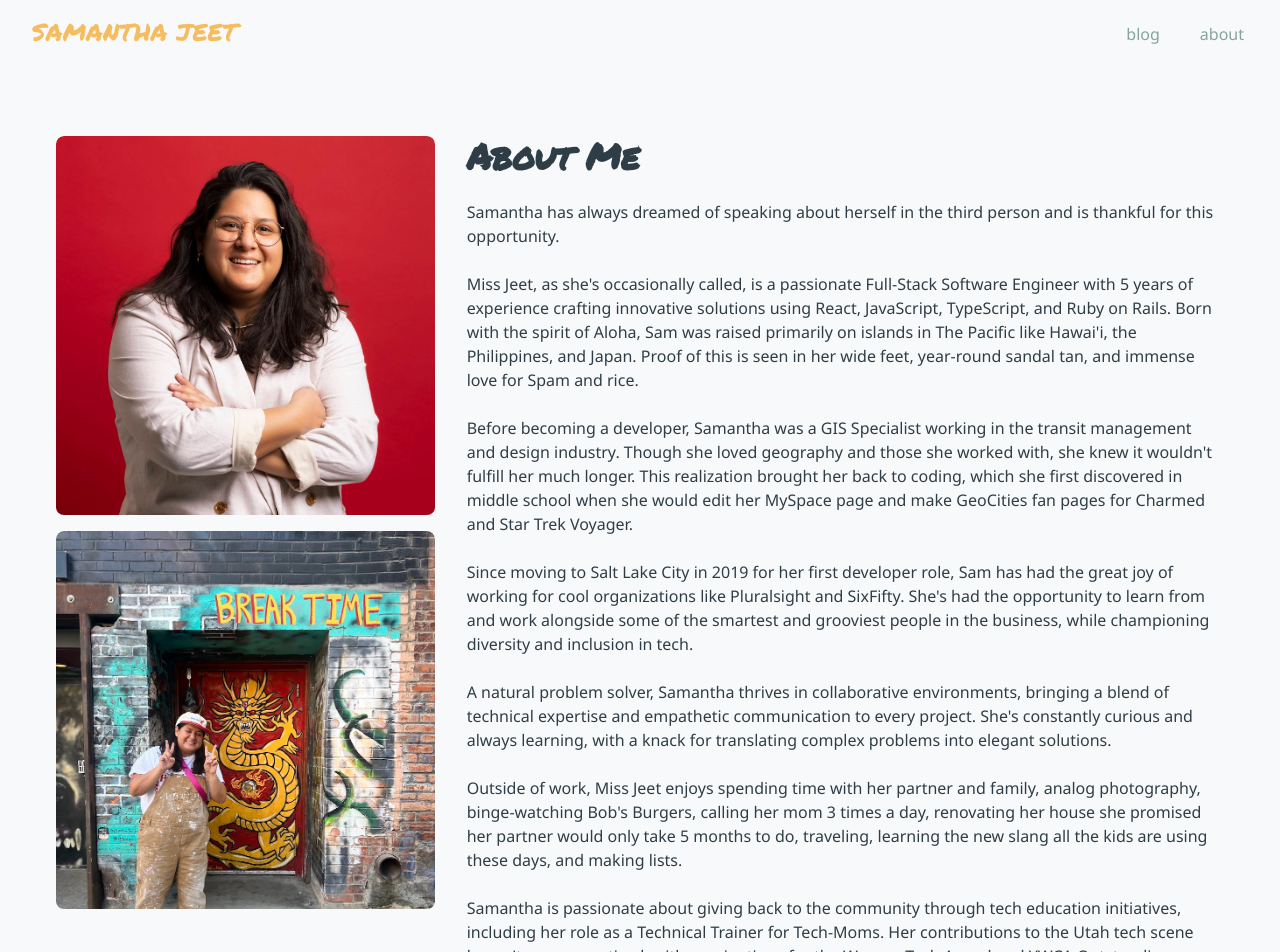
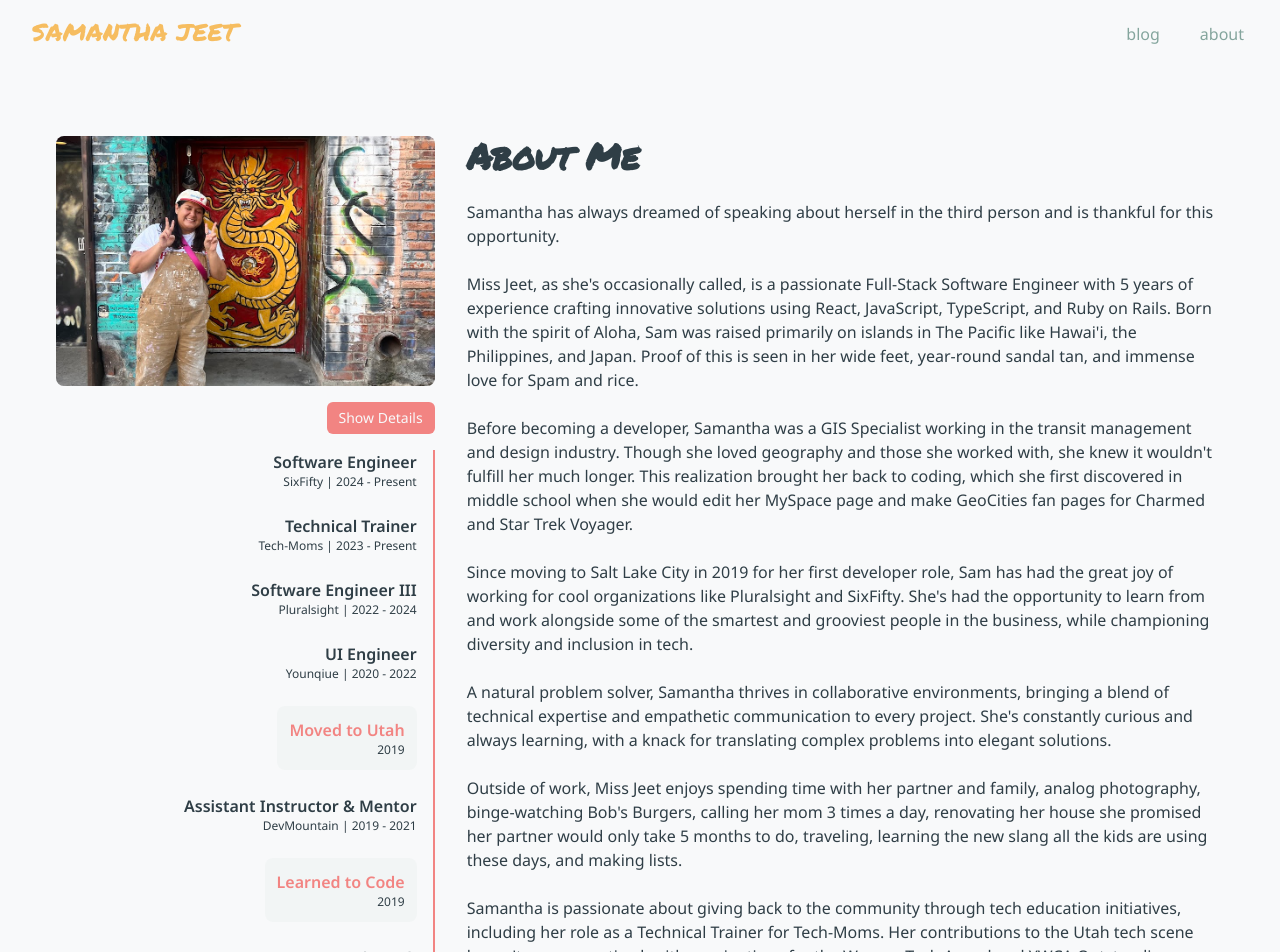
Before and after one commit to samanthajeet/samantha-jeet-dev-blog, a Next.js app: page /about in a window 1280 px wide. Shown: the top 952 px of the page. Built offline with nearby package versions, Linux system fonts and the light colour scheme.

Commit message:
Add timeline component and data for About page

```diff
--- a/src/app/about/page.tsx
+++ b/src/app/about/page.tsx
@@ -1,19 +1,15 @@
+'use client'
+import { TimelineEntry } from '@/components/TimelineEntry';
 import Image from 'next/image';
+import { useState } from 'react';
+import { timelineData } from '@/data/timeline';
 
 export default function AboutPage() {
+    const [isCompact, setIsCompact] = useState(true)
     return (
         <div className="flex flex-col md:flex-row items-center md:items-start gap-8 max-w-7xl mx-auto px-6 py-12">
             <div className="w-full md:w-1/3 flex flex-col gap-4">
-                <div className="relative aspect-square rounded-lg overflow-hidden">
-                    <Image
-                        src="/images/Sam-Jeet-scaled.jpg"
-                        alt="Profile photo"
-                        width={800}
-                        height={600}
-                        className="rounded-lg"
-                    />
-                </div>
-                <div className="relative aspect-square rounded-lg overflow-hidden">
+                <div className="relative h-[250px] rounded-lg overflow-hidden flex items-center justify-center">
                     <Image
                         src="/images/sam-boise.jpg"
                         alt="Profile photo"
@@ -22,6 +18,33 @@ export default function AboutPage() {
                         className="rounded-lg"
                     />
                 </div>
+                <div className="space-y-4">
+                    <div className="max-w-4xl mx-auto flex justify-end">
+                        <button
+                            onClick={() => setIsCompact(!isCompact)}
+                            className={`text-sm px-3 py-1.5 rounded-md transition-all duration-300 ${isCompact
+                                ? 'bg-secondary text-light hover:bg-secondary/90'
+                                : 'bg-dark text-light hover:bg-dark/90'
+                                }`}
+                        >
+                            {isCompact ? 'Show Details' : 'Hide Details'}
+                        </button>
+                    </div>
+                    <div className="border-r-2 border-secondary pr-4 text-right font-sans text-dark">
+                        {timelineData.map((item, index) => (
+                            <TimelineEntry
+                                key={`${item.title}-${index}`}
+                                title={item.title}
+                                company={item.company}
+                                dates={item.dates}
+                                description={item.description}
+                                isLifeEvent={item.isLifeEvent}
+                                isCompact={isCompact}
+                            />
+                        ))}
+                    </div>
+                </div>
+
             </div>
             <div className="w-full md:w-2/3 space-y-6">
                 <h1 className="text-4xl font-bold text-dark font-permanent-marker">About Me</h1>
--- /dev/null
+++ b/src/components/TimelineEntry.tsx
@@ -0,0 +1,38 @@
+interface TimelineEntryProps {
+    title: string
+    company?: string
+    dates: string
+    description?: string
+    isCompact: boolean
+    isLifeEvent?: boolean
+}
+
+export function TimelineEntry({
+    title,
+    company,
+    dates,
+    description,
+    isCompact,
+    isLifeEvent
+}: TimelineEntryProps) {
+    if (isLifeEvent) {
+        return (
+            <div className="mb-6 bg-tertiary/5 p-3 rounded-lg w-fit ml-auto">
+                <h3 className="font-semibold text-secondary">{title}</h3>
+                <p className="text-xs">{dates}</p>
+            </div>
+        )
+    }
+
+    return (
+        <div className="mb-6">
+            <h3 className="font-semibold">{title}</h3>
+            <p className="text-xs">{company} | {dates}</p>
+            <div className={`overflow-hidden transition-all duration-400 ease-in-out ${isCompact ? 'max-h-0' : 'max-h-20'}`}>
+                {description && (
+                    <p className="text-xs mt-1">{description}</p>
+                )}
+            </div>
+        </div>
+    )
+}
--- /dev/null
+++ b/src/data/timeline.ts
@@ -0,0 +1,66 @@
+interface TimelineItem {
+    title: string;
+    company?: string;
+    dates: string;
+    description?: string;
+    isLifeEvent?: boolean;
+}
+
+export const timelineData: TimelineItem[] = [
+    {
+        title: "Software Engineer",
+        company: "SixFifty",
+        dates: "2024 - Present",
+        description: "Building legal technology solutions using React, TypeScript, and Ruby on Rails.",
+    },
+    {
+        title: "Technical Trainer",
+        company: "Tech-Moms",
+        dates: "2023 - Present",
+        description: "Develop and delivery training for beginners, providing feedback and staying current on industry trends.",
+    },
+    {
+        title: "Software Engineer III",
+        company: "Pluralsight",
+        dates: "2022 - 2024",
+        description: "Led projects, managed UI migrations, mentored teams, and ensured high-quality software delivery.",
+    },
+    {
+        title: "UI Engineer",
+        company: "Younqiue",
+        dates: "2020 - 2022",
+        description: "Developed responsive front-end components with React, JavaScript, and PHP, ensuring UI consistency.",
+    },
+    {
+        title: "Moved to Utah",
+        dates: "2019",
+        isLifeEvent: true,
+    },
+    {
+        title: "Assistant Instructor & Mentor",
+        company: "DevMountain",
+        dates: "2019 - 2021",
+        description: "Taught React, JavaScript, and Node, mentored students, and updated curriculum to reflect industry trends.",
+    },
+    {
+        title: "Learned to Code",
+        dates: "2019",
+        isLifeEvent: true,
+    },
+    {
+        title: "Travel Break",
+        dates: "2017 - 2019",
+        description: "India, Poland, Prague, Amsterdam, England, Scotland, and Ireland. Spent extended time with family in The Philippines, Hawai'i, Wyoming, Florida, and Canada.",
+    },
+    {
+        title: "GIS Associate",
+        company: "TMD Inc.",
+        dates: "2014 - 2017",
+        description: "Used GIS expertise to create maps, analyze data, train teams, and improve project planning outcomes.",
+    },
+    {
+        title: "Spice Girls break up",
+        dates: "2001",
+        isLifeEvent: true,
+    },
+]
```
